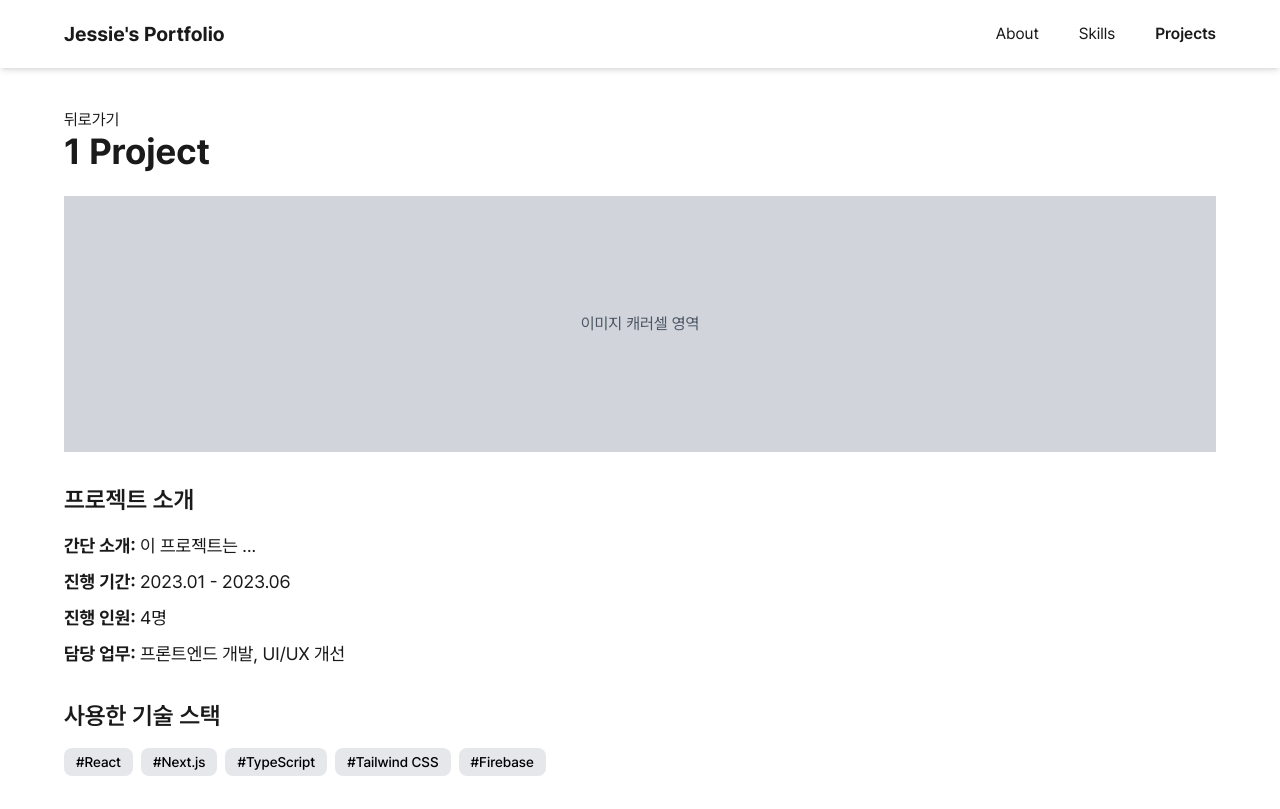
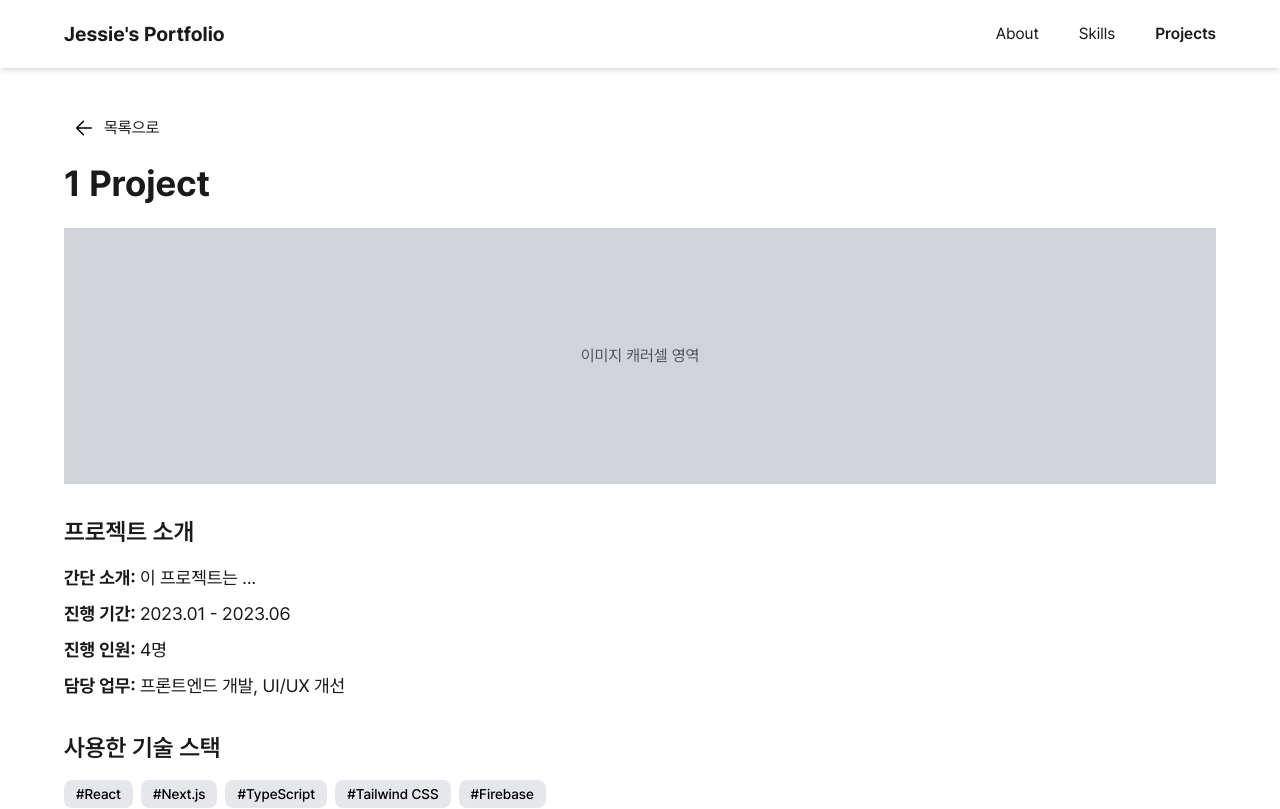
Before and after one commit to Jess-Apr/Portfolio, a Next.js app: page /projects/1 in a window 1280 px wide. Shown: the top 809 px of the page. Built offline with nearby package versions, Linux system fonts and the light colour scheme.

Commit message:
✨ Feat: Project Detail 페이지에 뒤로가기 버튼 추가

```diff
--- /dev/null
+++ b/src/app/projects/[id]/BackButton.tsx
@@ -0,0 +1,26 @@
+"use client"
+
+import BackArrowIcon from "@public/assets/icons/ic_project-detail_back-arrow.svg"
+import { useRouter } from "next/navigation"
+
+export default function BackButton() {
+    const router = useRouter()
+
+    const goToList = () => {
+        if (window.history.length > 1) {
+            router.back()
+        } else {
+            router.push("/projects")
+        }
+    }
+
+    return (
+        <button
+            onClick={goToList}
+            className="w-fit flex items-center gap-2 mb-4 hover:bg-gray-100 p-2 rounded-lg transition-colors duration-200"
+        >
+            <BackArrowIcon />
+            목록으로
+        </button>
+    )
+}
--- a/src/app/projects/[id]/page.tsx
+++ b/src/app/projects/[id]/page.tsx
@@ -1,21 +1,24 @@
-import Link from "next/link"
+"use client"
+
+import { use } from "react"
 import ImageCarousel from "./ImageCarousel"
 import ProjectInfo from "./ProjectInfo"
 import ProjectTechStack from "./ProjectTechStack"
 import ProjectTasks from "./ProjectTasks"
 import ProjectImprovements from "./ProjectImprovements"
 import ProjectTroubleShooting from "./ProjectTroubleShooting"
+import BackButton from "./BackButton"
 
 interface ProjectDetailPageProps {
-    params: { id: string }
+    params: Promise<{ id: string }>
 }
 
 export default function ProjectDetailPage({ params }: ProjectDetailPageProps) {
-    const { id } = params
+    const { id } = use(params)
 
     return (
         <div className="w-full max-w-6xl min-h-screen bg-white text-soft-black">
-            <Link href={"/projects"}>뒤로가기</Link>
+            <BackButton />
             <h1 className="text-4xl font-bold mb-6">{id} Project</h1>
             <ImageCarousel />
             <ProjectInfo />
```
Also changed, not shown: public/assets/icons/ic_project-detail_back-arrow.svg (added).
